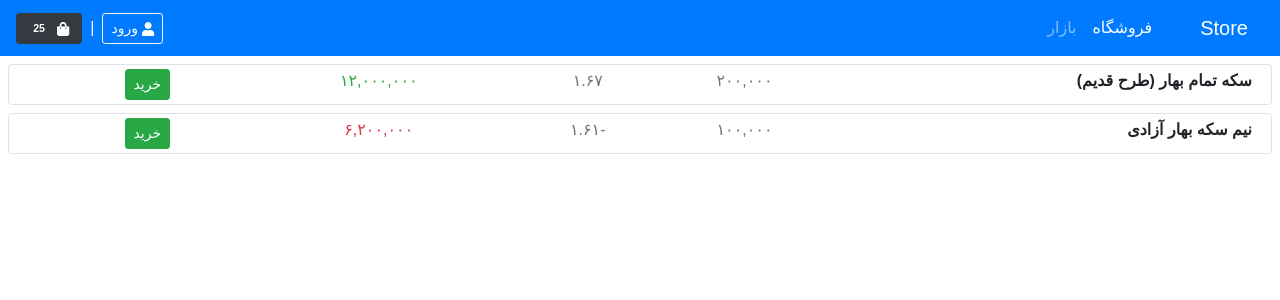
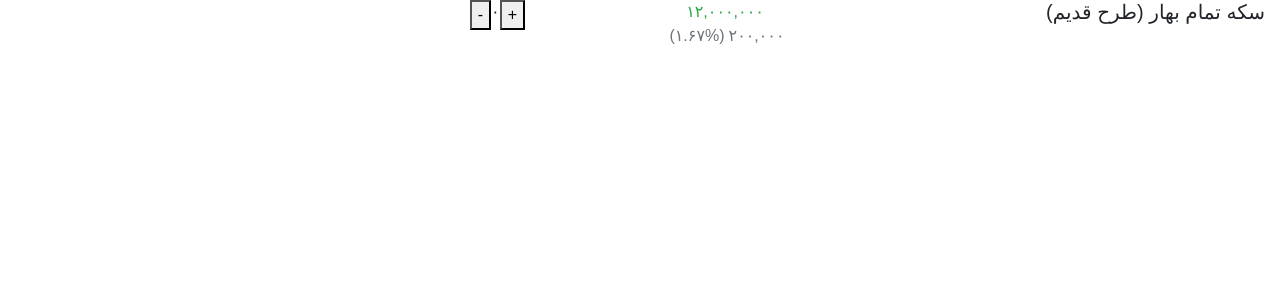
Before and after one commit to rayatniareza/trust-gold, a Vue app: page / in a window 1280 px wide. Shown: the top 300 px of the page. Built offline with nearby package versions, Linux system fonts and the light colour scheme; a web font is replaced by a local one.

Commit message:
daily-commit

```diff
--- a/src/App.vue
+++ b/src/App.vue
@@ -1,20 +1,23 @@
 <template>
   <div id="app" class="rtl">
-    <navbar />
+    <!-- <navbar />
 
-    <product-list :products="products" />
+    <product-list :products="products" /> -->
+    <product-main-card-item :product="products[0]" :remain="5" />
   </div>
 </template>
 
 <script>
-import ProductList from "./components/ProductList";
-import Navbar from "./components/Navbar";
+// import ProductList from "./components/ProductList";
+// import Navbar from "./components/Navbar";
+import ProductMainCardItem from "./components/ProductMainCardItem";
 
 export default {
   name: "App",
   components: {
-    ProductList,
-    Navbar,
+    // ProductList,
+    // Navbar,
+    ProductMainCardItem,
   },
   data() {
     return {
--- /dev/null
+++ b/src/components/ProductMainCardItem.vue
@@ -0,0 +1,91 @@
+<template>
+  <div class="row container">
+    <div class="col-sm-4 text-right">
+      <span class="h5">{{ product.name }}</span>
+    </div>
+    <div class="col-sm-4 text-center">
+      <div :class="changeColor">
+        {{ product.price | currencyFormater | toPersian }}
+      </div>
+      <div class="text-muted">
+        <span>{{ changeInCurrency | currencyFormater | toPersian }}</span>
+        <span class="mx-1">({{ changeInPercent | toPersian }}%)</span>
+      </div>
+    </div>
+    <div class="col-sm-4 text-left">
+      <div class="d-flex">
+        <button @click="increaseQty">+</button>
+        <div class="text-center">
+          {{ qty | toPersian }}
+        </div>
+        <button @click="decreaseQty">-</button>
+      </div>
+    </div>
+  </div>
+</template>
+
+<script>
+export default {
+  name: "ProductMainCardItem",
+  props: ["product", "remain"],
+  data() {
+    return {
+      qty: 0,
+    };
+  },
+  filters: {
+    rial: function (price) {
+      return "تومان" + price;
+    },
+    toPersian: function (digits) {
+      const replaceChars = {
+        0: "۰",
+        1: "۱",
+        2: "۲",
+        3: "۳",
+        4: "۴",
+        5: "۵",
+        6: "۶",
+        7: "۷",
+        8: "۸",
+        9: "۹",
+      };
+      return digits.toString().replace(/\d/g, function (match) {
+        return replaceChars[match];
+      });
+    },
+    currencyFormater: function (price) {
+      return price
+        .toString()
+        .split("")
+        .reverse()
+        .reduce(function (acc, num, i, orig) {
+          return num == "-" ? acc : num + (i && !(i % 3) ? "," : "") + acc;
+        }, "");
+    },
+  },
+  computed: {
+    changeColor: function () {
+      return this.changeInCurrency > 0 ? "text-success" : "text-danger";
+    },
+    changeInCurrency: function () {
+      return this.product.price - this.product.lastClosePrice;
+    },
+    changeInPercent: function () {
+      return (
+        ((this.product.price - this.product.lastClosePrice) /
+          this.product.price) *
+        100
+      ).toFixed(2);
+    },
+  },
+  methods: {
+    increaseQty: function () {
+      if (this.qty < this.remain) this.qty++;
+    },
+    decreaseQty: function () {
+      if (this.qty > 0) this.qty--;
+    },
+  },
+};
+</script>
```
